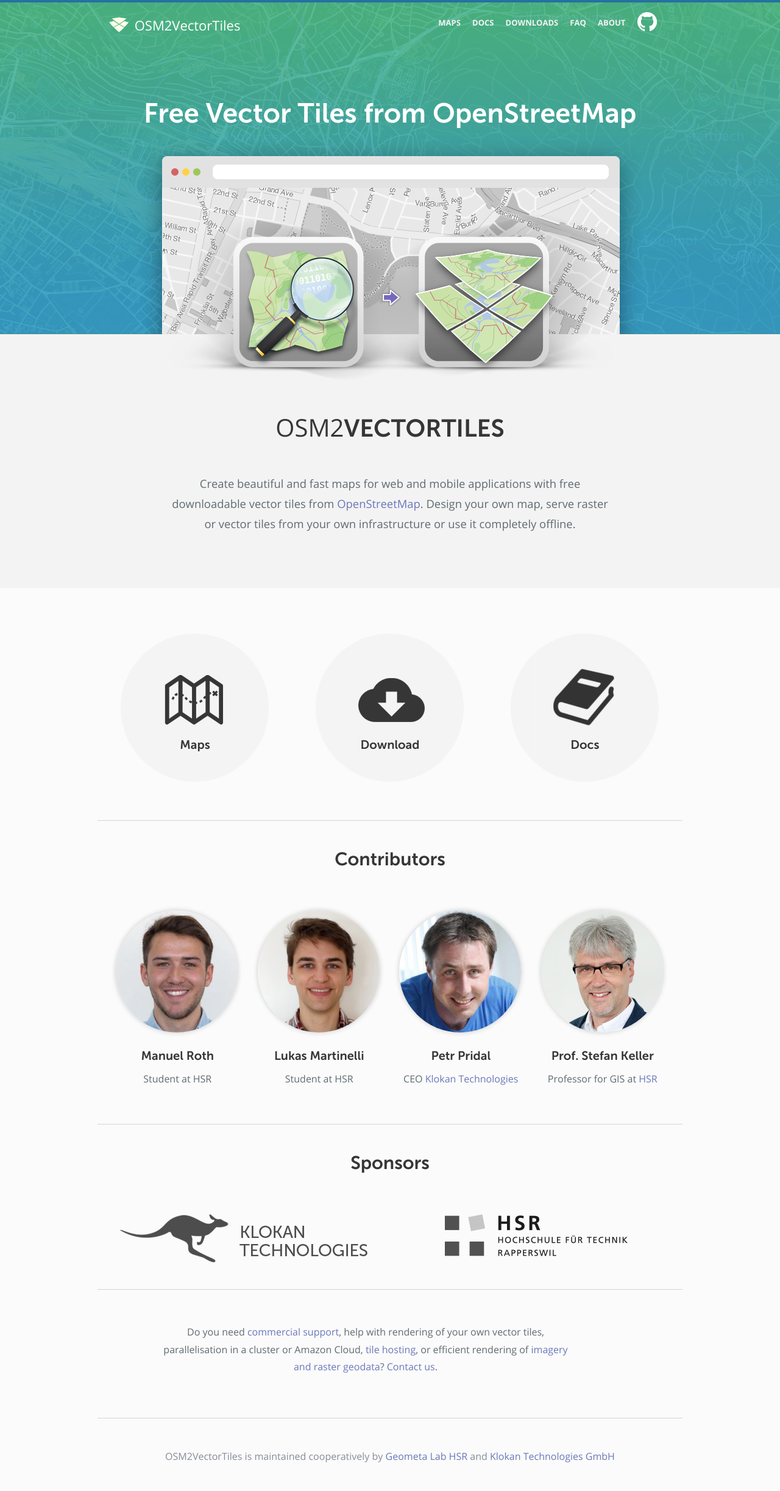
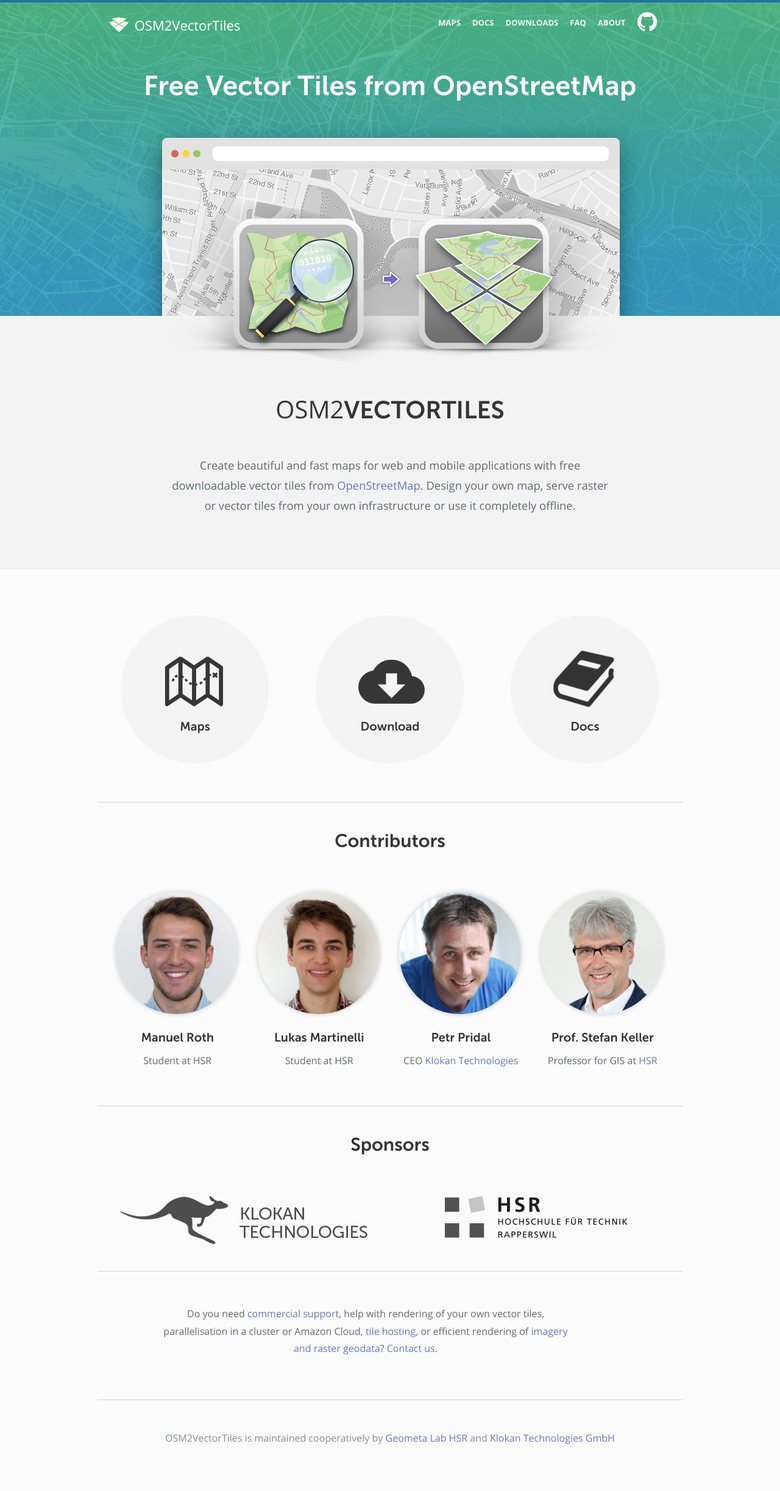
Before and after one commit to osm2vectortiles/osm2vectortiles, a Jekyll site: the page built from index.html, in a window 1280 px wide. Shown: the whole page at 61% size. Built offline with Jekyll 4.4.1, drawn with Linux system fonts in a browser that asks for light colours; after the commit the page ends 2415 px from its top, so only the background shows below that.

Commit message:
Fix title positioning

```diff
--- a/_sass/_custom.scss
+++ b/_sass/_custom.scss
@@ -53,12 +53,12 @@
   }
 
   &.home{
-    height: 548px;
+    height: 518px;
     img{
       position: absolute;
       left: 50%;
       margin-left: -410px;
-      top: 230px;
+      top: 200px;
     }
   }
 }
@@ -89,7 +89,7 @@
 
     h1{
       font-size: 30px;
-      margin-top: 50px;
+      margin-top: 100px;
     }
 
     &.home{
--- a/index.html
+++ b/index.html
@@ -7,7 +7,7 @@
 
 
 <div class="row">
-  <div class="banner home col12 center padt-6">
+  <div class="banner home col12 center">
     <h1 class="white">Free Vector Tiles from OpenStreetMap</h1>
     <img src="/img/home-banner-icons.png" alt="OSM2VectorTiles">
   </div>
```
